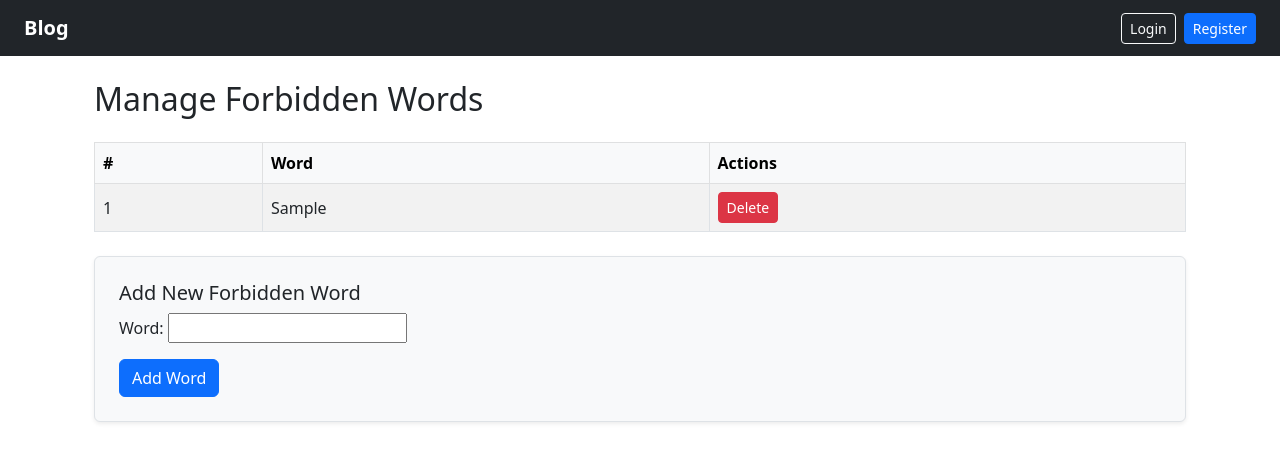
After one commit to abdallah-9a/django, a Django app: page /manage/forbiddens in a window 1280 px wide. The commit adds this page. Shown: the top 462 px of the page. Run offline with Django 3.2, Linux system fonts and the light colour scheme; tables that the repository leaves empty hold one stand-in row (values such as "Sample post"); parts of the project's set-up code (start-up, migrations or seed data) failed here and were passed over.

Commit message:
Add Manage Forbidden words page with (delete, and add new word)

```diff
--- a/blog/posts/forms.py
+++ b/blog/posts/forms.py
@@ -1,8 +1,13 @@
 from django import forms
-from .models import Post, Comment
+from .models import Post, Comment, ForbiddenWords
 
 
 class CommentForm(forms.ModelForm):
     class Meta:
         model = Comment
         fields = ['content',]
+
+class ForbiddensForm(forms.ModelForm):
+    class Meta:
+        model = ForbiddenWords
+        fields =["word",]
--- a/blog/posts/models.py
+++ b/blog/posts/models.py
@@ -40,7 +40,14 @@ class Category(models.Model):
         return reverse("category_details", kwargs={"category_id": self.pk})
 
 
-forbidden_words = ["bad","ugly","fool"]
+class ForbiddenWords(models.Model):
+    word = models.CharField(max_length=100)
+
+    def save(self, *args,**kwargs):
+        self.word = self.word.capitalize()
+        return super().save(*args,**kwargs)
+    def __str__(self):
+        return self.word
 
 class Comment(models.Model):
     content = models.CharField(max_length=200)
@@ -49,6 +56,7 @@ class Comment(models.Model):
     post = models.ForeignKey(Post,on_delete=models.CASCADE,related_name="comments")
 
     def filter(self):
+        forbidden_words = ForbiddenWords.objects.values_list("word",flat=True)
         pattern = re.compile(r"\b"+ '|'.join(re.escape(word) for word in forbidden_words) + r"\b" , flags=re.IGNORECASE)
         self.content = re.sub(pattern, lambda x: '*' * len(x.group()), self.content)
         return self.content
--- a/blog/posts/urls.py
+++ b/blog/posts/urls.py
@@ -19,5 +19,7 @@ urlpatterns = [
     path("manage/categories/add",views.AddCategory.as_view(),name="add_category"),
     path("manage/categories/edit/<int:pk>",views.EditCategory.as_view(),name="edit_category"),
     path("manage/categories/delete/<int:pk>",views.DeleteCategory.as_view(),name="delete_category"),
+    path("manage/forbiddens",views.ManageForbiddenWords,name="manage_forbiddens"),
+    path("manage/forbiddens/delete/<int:id>",views.DelteForbidden,name="delete_forbidden"),
 
 ]
--- a/blog/posts/views.py
+++ b/blog/posts/views.py
@@ -1,10 +1,10 @@
 from django.shortcuts import render, redirect
-from .models import Post, Category, Comment
+from .models import Post, Category, Comment, ForbiddenWords
 from django.views.generic import CreateView, UpdateView, DeleteView
 from django.urls import reverse_lazy, reverse
 from django.contrib.auth.forms import UserCreationForm
 from django.core.paginator import Paginator
-from .forms import CommentForm
+from .forms import CommentForm,ForbiddensForm
 from django.contrib.auth.models import User
 # Create your views here.
 def Home(request):
@@ -114,3 +114,19 @@ class DeleteCategory(DeleteView):
     model = Category
     success_url = reverse_lazy("manage_categories")
     template_name = "administration/delete_category.html"
+
+def ManageForbiddenWords(request):
+    forbidden_words = ForbiddenWords.objects.all()
+    form = ForbiddensForm
+    if request.method == 'POST':
+        form = ForbiddensForm(request.POST)
+        if form.is_valid():
+            form.save()
+            return redirect("manage_forbiddens")
+    context = {"words":forbidden_words,"form":form}
+    return render(request,"administration/manage_forbiddens.html",context)
+
+def DelteForbidden(request,id):
+    word = ForbiddenWords.objects.get(id=id)
+    word.delete()
+    return redirect("manage_forbiddens")
--- a/blog/templates/administration/admin.html
+++ b/blog/templates/administration/admin.html
@@ -14,7 +14,7 @@
     <a href="{%url 'manage_categories' %}" class="list-group-item list-group-item-action">
       📂 Manage Categories
     </a>
-    <a href="" class="list-group-item list-group-item-action">
+    <a href="{% url 'manage_forbiddens' %}" class="list-group-item list-group-item-action">
       🚫 Manage Forbidden Words
     </a>
   </div>
--- /dev/null
+++ b/blog/templates/administration/manage_forbiddens.html
@@ -0,0 +1,47 @@
+{% extends "base.html" %}
+{% block page_content %}
+
+<div class="container mt-4">
+  <h2 class="mb-4">Manage Forbidden Words</h2>
+
+  <!-- List of existing forbidden words -->
+  {% if words %}
+    <table class="table table-bordered table-striped align-middle">
+      <thead class="table-light">
+        <tr>
+          <th>#</th>
+          <th>Word</th>
+          <th>Actions</th>
+        </tr>
+      </thead>
+      <tbody>
+        {% for word in words %}
+        <tr>
+          <td>{{ forloop.counter }}</td>
+          <td>{{ word }}</td>
+          <td>
+            <a href="{%url 'delete_forbidden' word.id %}" class="btn btn-sm btn-danger">Delete</a>
+          </td>
+        </tr>
+        {% endfor %}
+      </tbody>
+    </table>
+  {% else %}
+    <div class="alert alert-info">No forbidden words added yet.</div>
+  {% endif %}
+
+  <!-- Form to add a new forbidden word -->
+
+  <div class="mt-4 border p-4 bg-light rounded shadow-sm">
+    <h5>Add New Forbidden Word</h5>
+    <form method="post">
+      {% csrf_token %}
+      <div class="mb-3">
+        {{form.as_p}}
+      </div>
+      <button type="submit" class="btn btn-primary">Add Word</button>
+    </form>
+  </div>
+
+</div>
+{% endblock page_content %}
```
Also changed, not shown: blog/posts/migrations/0004_forbiddenwords_alter_comment_author_and_more.py (added), blog/templates/administration/delete_forbiddens.html (added).
